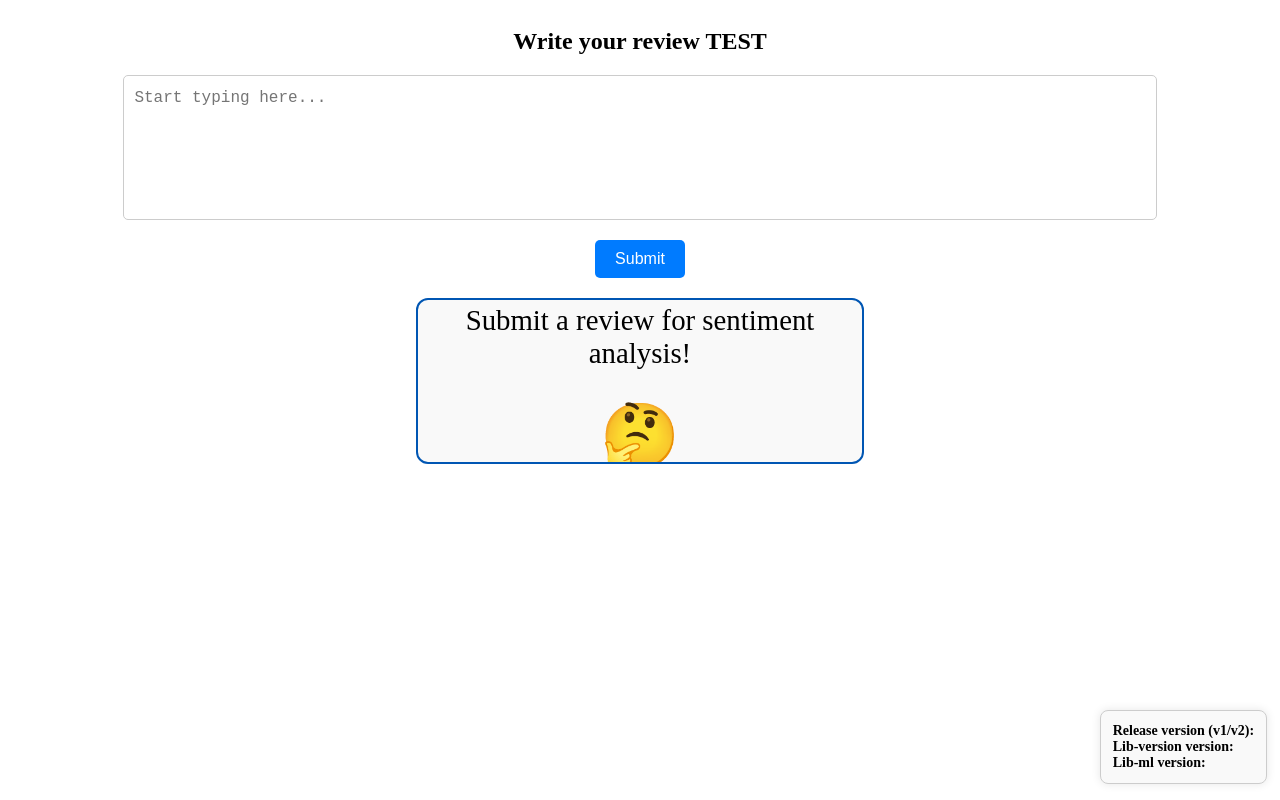
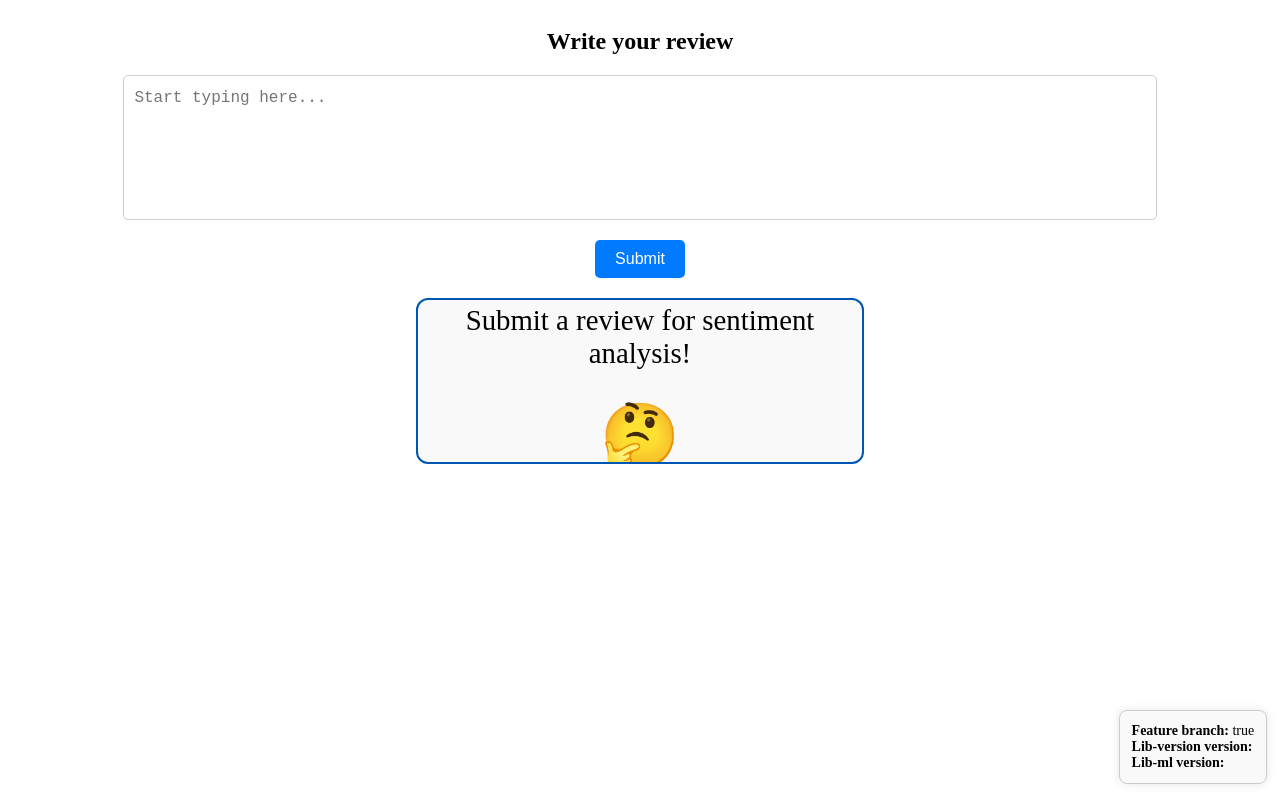
Before and after one commit to remla25-team5/app, a Vue app in the folder app-frontend/: page / in a window 1280 px wide. Built offline with nearby package versions, Linux system fonts and the light colour scheme; no server answers.

Commit message:
Change feature branch label

```diff
--- a/app-frontend/src/components/Version.vue
+++ b/app-frontend/src/components/Version.vue
@@ -6,7 +6,7 @@ const modelVersion = ref("");
 const appRelease = ref("");
 
 // Use environment variables for API base URL
-const apiBaseUrl = import.meta.env.VITE_API_BASE_URL || '/api';
+const apiBaseUrl = import.meta.env.VITE_API_BASE_URL || "/api";
 // const apiBaseUrl = 'http://localhost:8080/api';
 onMounted(async () => {
   try {
@@ -52,7 +52,7 @@ onMounted(async () => {
 
 <template>
   <div class="version-box">
-    <div><strong>Release version (v1/v2):</strong> {{ appRelease }}</div>
+    <div><strong>Feature branch:</strong> {{ appRelease != "v1" }}</div>
     <div><strong>Lib-version version:</strong> {{ appVersion }}</div>
     <div><strong>Lib-ml version:</strong> {{ modelVersion }}</div>
   </div>
--- a/app-frontend/src/views/HomeView.vue
+++ b/app-frontend/src/views/HomeView.vue
@@ -67,7 +67,7 @@ const submitReview = async () => {
 
 <template>
   <div class="container">
-    <h2 class="title">Write your review TEST</h2>
+    <h2 class="title">Write your review</h2>
     <textarea
       v-model="text"
       class="text-box"
```
